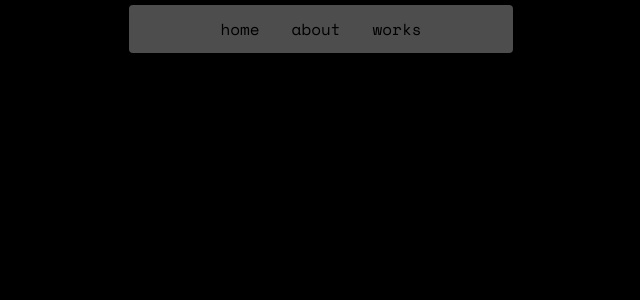
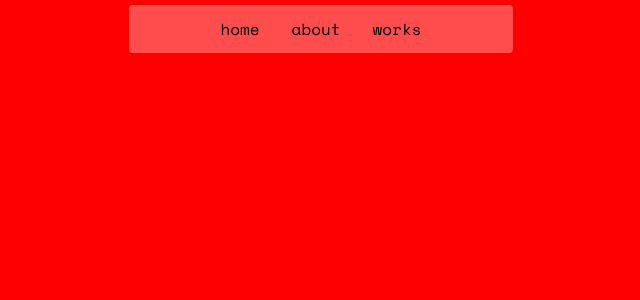
Before and after one commit to luigitarallo/my-portfolio, a React (Vite) app: page / in a window 1280 px wide. Shown: the top 300 px of the page, without its empty margins (319-959 px from the left). Built offline with nearby package versions, Linux system fonts and the light colour scheme.

Commit message:
add pseudo element for animation on hover link

```diff
--- a/src/index.css
+++ b/src/index.css
@@ -5,7 +5,7 @@ html {
   margin: 0;
   padding: 0;
   height: 100%;
-  background-color: black;
+  background-color: red;
 }
 
 * {
@@ -15,6 +15,7 @@ html {
 a {
   text-decoration: none;
   color: inherit;
+  position: relative;
 }
 
 nav {
@@ -40,3 +41,18 @@ nav li {
   list-style: none;
   padding: 0 1rem;
 }
+
+a::after {
+  content: "";
+  position: absolute;
+  bottom: -2px;
+  left: 0;
+  width: 0;
+  height: 3px;
+  background-color: #78b7ff;
+  transition: width 0.3s ease-in-out;
+}
+
+nav li:hover a::after {
+  width: 100%;
+}
```
